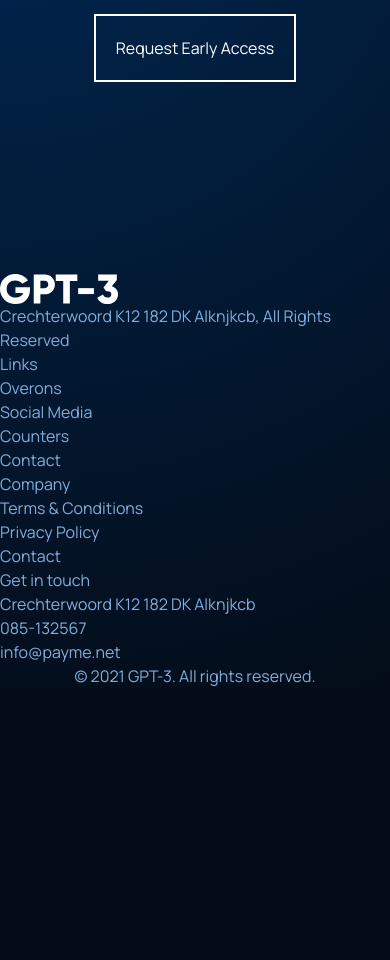
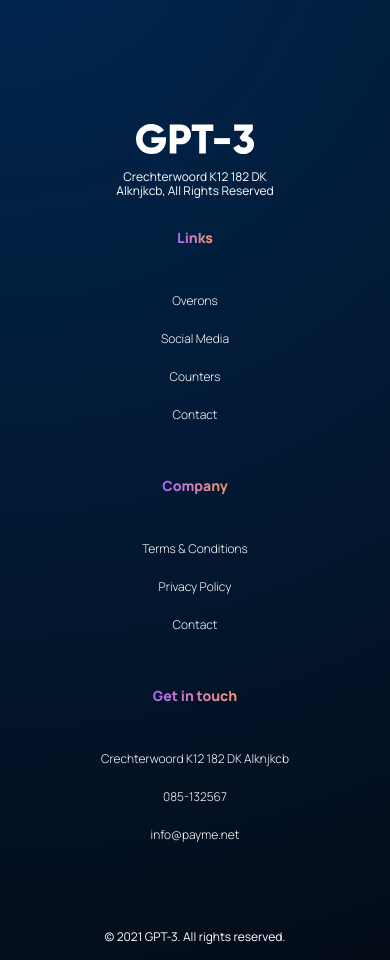
Before and after one commit to Exiturn/app1-jsm-tailwind, a React (Create React App) app: page / in a window 390 px wide. Shown: the part 8120-9080 px from the top of the page. Before the commit the page ends 8808 px from the top, so only its background shows below. Built offline with nearby package versions, Linux system fonts and the light colour scheme.

Commit message:
BM - Finished Footer
-Completed implementation of the footer along with the media queries, responsive on all relevant screen sizes.
TODO:
-Attempt to implement some basic transitions on hover for Navbar and buttons.

```diff
--- a/src/containers/footer/Footer.jsx
+++ b/src/containers/footer/Footer.jsx
@@ -15,24 +15,24 @@
       </div>
       <div className='gpt3__footer-links'>
         <div className='gpt3__footer-links_logo'>
-          <img src={ logo } alt="logo" />
+          <img src={logo} alt="logo" />
           <p>Crechterwoord K12 182 DK Alknjkcb, All Rights Reserved</p>
         </div>
         <div className='gpt3__footer-links_div'>
-          <h4>Links</h4>
+          <h4 className='gradient__text'>Links</h4>
           <p>Overons</p>
           <p>Social Media</p>
           <p>Counters</p>
           <p>Contact</p>
         </div>
         <div className='gpt3__footer-links_div'>
-          <h4>Company</h4>
+          <h4 className='gradient__text'>Company</h4>
           <p>Terms & Conditions</p>
           <p>Privacy Policy</p>
           <p>Contact</p>
         </div>
         <div className='gpt3__footer-links_div'>
-          <h4>Get in touch</h4>
+          <h4 className='gradient__text'>Get in touch</h4>
           <p>Crechterwoord K12 182 DK Alknjkcb</p>
           <p>085-132567</p>
           <p>info@payme.net</p>
--- a/src/containers/footer/footer.css
+++ b/src/containers/footer/footer.css
@@ -14,3 +14,75 @@
     @apply flex-1 flex border-white border-2 text-white p-5 cursor-pointer
     mb-[12rem]
 }
+
+.gpt3__footer-links {
+    @apply flex justify-between flex-wrap
+    flex-row text-left mx-[6rem] gap-[2rem];
+    align-items: flex-start;
+}
+
+.gpt3__footer-links div {
+    @apply w-[250px] m-[1rem]
+}
+
+.gpt3__footer-links_logo p {
+    @apply text-[12px] leading-[14px] text-white mt-[1.5rem]
+    w-[75%]
+}
+
+.gpt3__footer-links_div h4 {
+    @apply text-[14px] leading-[16px] text-white font-extrabold
+    mb-[3rem]
+}
+
+.gpt3__footer-links_div p {
+    @apply text-[12px] leading-[14px] text-white my-[1.5rem] font-light
+    cursor-pointer
+}
+
+.gpt3__footer-copyright p {
+    @apply text-[12px] leading-[14px] text-white mb-[1rem]
+    mt-[4rem]
+}
+
+
+@media screen and (max-width: 768px) {
+    .gpt3__footer-header h1 {
+        @apply text-[50px] leading-[60px]
+    }
+
+    .gpt3__footer-links_logo {
+        @apply flex flex-col justify-center items-center
+    }
+
+    .gpt3__footer-links_logo p {
+        @apply text-center mt-[1rem]
+    }
+
+    .gpt3__footer-links div {
+        @apply flex flex-col justify-center items-center m-0
+    }
+
+    .gpt3__footer-links_div p {
+        @apply mt-0
+    }
+
+}
+
+@media screen and (max-width: 425px) {
+    .gpt3__footer-header h1 {
+        @apply text-[52px] leading-[50px]
+    }
+}
+
+@media screen and (max-width: 375px) {
+    .gpt3__footer-header h1 {
+        @apply text-[45px] leading-[50px]
+    }
+}
+
+@media screen and (max-width: 320px) {
+    .gpt3__footer-header h1 {
+        @apply text-[40px] leading-[50px]
+    }
+}
```
